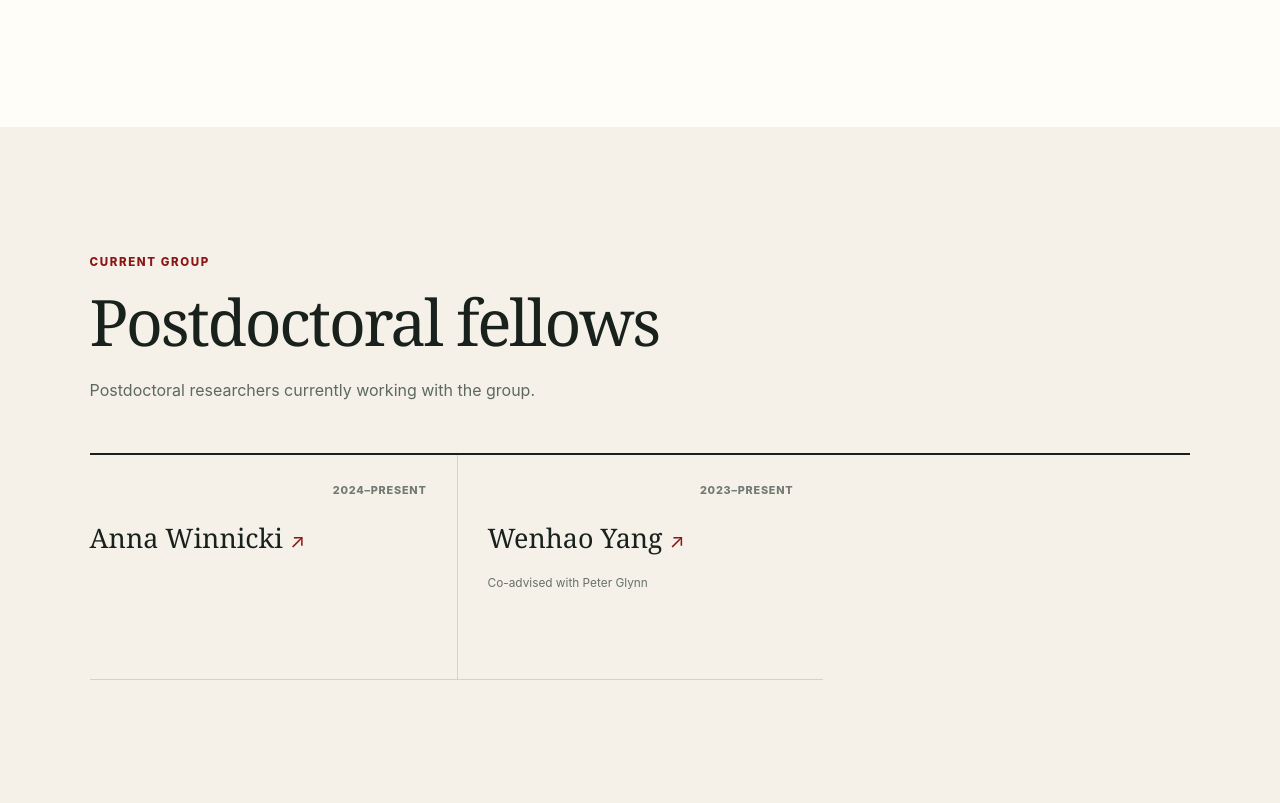
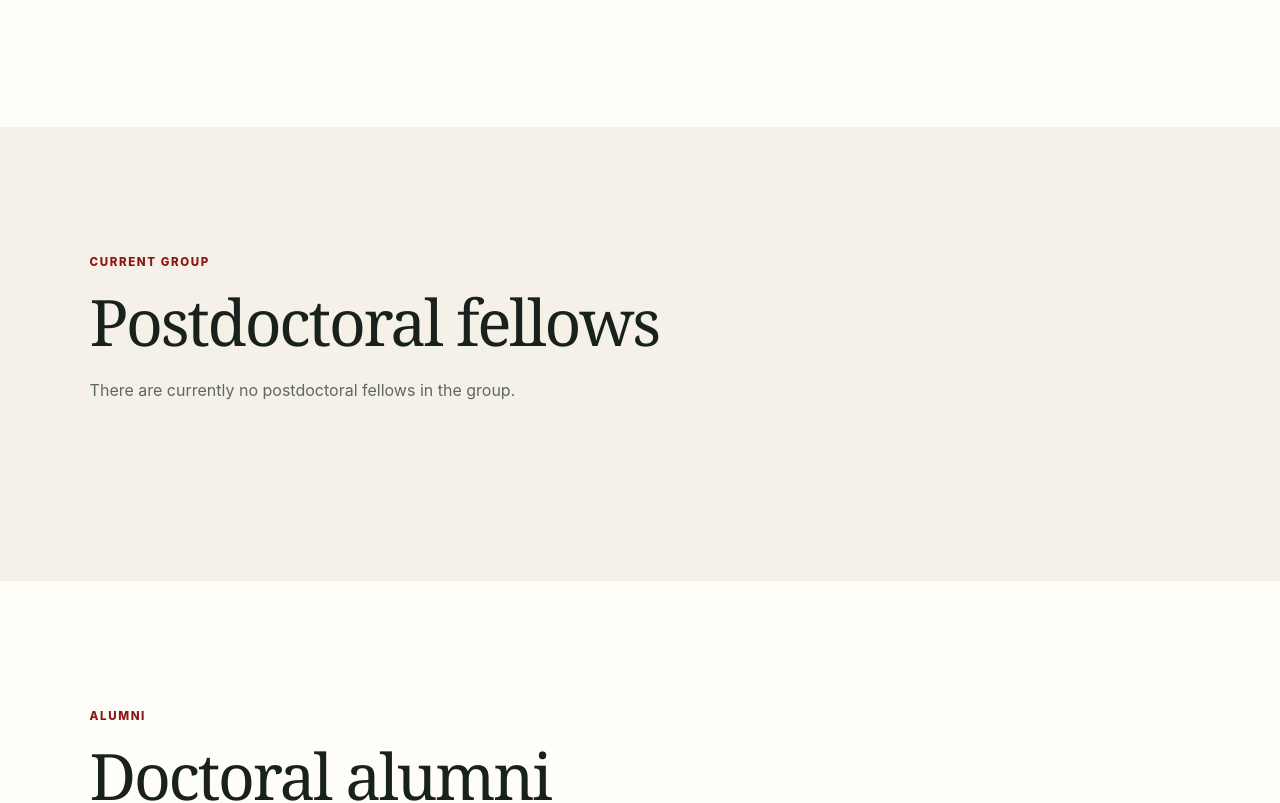
Before and after one commit to realjblanchet/joseblanchet.com, a Next.js app: page /people in a window 1280 px wide. Shown: the part 1980-2783 px from the top of the page. Built offline with nearby package versions, Linux system fonts and the light colour scheme; no server answers.

Commit message:
data: update former postdoctoral appointments

```diff
--- a/app/people/page.tsx
+++ b/app/people/page.tsx
@@ -62,9 +62,11 @@ function DirectorySection({
         <h2 id={id}>{title}</h2>
         <p>{description}</p>
       </div>
-      <div className="directory-grid">
-        {entries.map((entry) => <PersonCard person={entry} key={entry.name} />)}
-      </div>
+      {entries.length ? (
+        <div className="directory-grid">
+          {entries.map((entry) => <PersonCard person={entry} key={entry.name} />)}
+        </div>
+      ) : null}
     </section>
   );
 }
@@ -102,7 +104,7 @@ export default function PeoplePage() {
       <DirectorySection
         eyebrow="Current group"
         title="Postdoctoral fellows"
-        description="Postdoctoral researchers currently working with the group."
+        description="There are currently no postdoctoral fellows in the group."
         entries={alumniData.currentPostdocs}
         id="current-postdocs"
         muted
--- a/data/alumni.json
+++ b/data/alumni.json
@@ -1,18 +1,6 @@
 {
   "verifiedAt": "2026-09-05",
-  "currentPostdocs": [
-    {
-      "name": "Anna Winnicki",
-      "years": "2024–present",
-      "website": "https://sites.google.com/view/annawinnicki"
-    },
-    {
-      "name": "Wenhao Yang",
-      "years": "2023–present",
-      "website": "https://yangwenhaosms.github.io/",
-      "coAdvisors": ["Peter Glynn"]
-    }
-  ],
+  "currentPostdocs": [],
   "doctoralAlumni": [
     {
       "name": "Jingchen Liu",
@@ -179,6 +167,19 @@
       "institution": "Stanford MS&E",
       "years": "c. 2022–2023",
       "website": "https://yang-liu16.github.io/"
+    },
+    {
+      "name": "Wenhao Yang",
+      "institution": "Stanford MS&E",
+      "years": "2023–2026",
+      "website": "https://yangwenhaosms.github.io/",
+      "coAdvisors": ["Peter Glynn"]
+    },
+    {
+      "name": "Anna Winnicki",
+      "institution": "Stanford MS&E",
+      "years": "2024–2025",
+      "website": "https://sites.google.com/view/annawinnicki"
     }
   ]
 }
```
Also changed, not shown: 1 other file (tests, documents, lock files or other folders).
